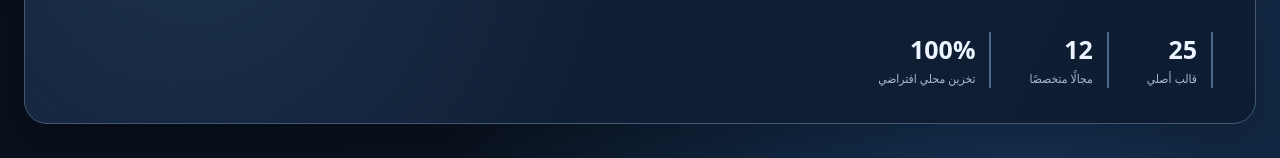
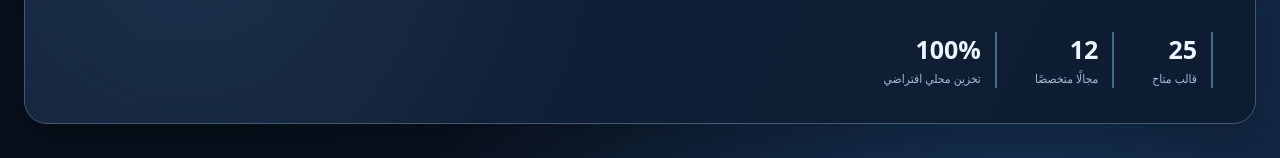
Before and after one commit to nexvary/NEXVARY-PromptForge, an Electron app: page index.html in a window 1280 px wide. Shown: the part 275-433 px from the top of the page. Drawn offline with Linux system fonts and the light colour scheme.

Commit message:
release: align v0.4.0 Android/Windows versions and library count label

```diff
--- a/index.html
+++ b/index.html
@@ -1,7 +1,7 @@
 <!doctype html><html lang="ar" dir="rtl"><head><meta charset="utf-8"><meta name="viewport" content="width=device-width,initial-scale=1"><meta name="theme-color" content="#0a1020"><meta name="description" content="مكتبة صناعة البرومبتات العربية"><title>NEXVARY PromptForge</title><link rel="icon" href="icon.svg" type="image/svg+xml"><link rel="manifest" href="manifest.webmanifest"><link rel="stylesheet" href="styles.css"><script type="module" src="app.js"></script></head><body>
 <div class="shell">
 <header><div class="logo">N<span>✦</span></div><div><b class="brand">NEXVARY <i>PromptForge</i></b><small>منصة صناعة البرومبتات الذكية</small></div><a class="gh" href="https://github.com/nexvary/NEXVARY-PromptForge" target="_blank" rel="noopener noreferrer">GitHub ↗</a></header>
-<section class="hero"><span class="overline">PROMPT INTELLIGENCE PLATFORM • v0.4.0 • PERSONAL STUDIO + VECTOR ICONS</span><h1>من فكرة بسيطة إلى <em>برومبت احترافي</em></h1><p>اكتشف القوالب، خصّصها، وأنشئ تعليمات واضحة تناسب كل مشروع. لا تحتاج إلى حساب أو مفتاح API.</p><div class="stats"><div><strong id="countAll">25</strong><span>قالب أصلي</span></div><div><strong>12</strong><span>مجالًا متخصصًا</span></div><div><strong>100%</strong><span>تخزين محلي افتراضي</span></div></div></section>
+<section class="hero"><span class="overline">PROMPT INTELLIGENCE PLATFORM • v0.4.0 • PERSONAL STUDIO + VECTOR ICONS</span><h1>من فكرة بسيطة إلى <em>برومبت احترافي</em></h1><p>اكتشف القوالب، خصّصها، وأنشئ تعليمات واضحة تناسب كل مشروع. لا تحتاج إلى حساب أو مفتاح API.</p><div class="stats"><div><strong id="countAll">25</strong><span>قالب متاح</span></div><div><strong>12</strong><span>مجالًا متخصصًا</span></div><div><strong>100%</strong><span>تخزين محلي افتراضي</span></div></div></section>
 <nav aria-label="الأقسام"><button data-view="library" class="active">مكتبة البرومبتات</button><button data-view="create">إنشاء برومبت</button><button data-view="data">إدارة المكتبة</button></nav>
 <main><section id="view-library">
 <div class="heading"><div><h2>استكشف المكتبة</h2><p>اختر قالبًا ثم عدّله وفق احتياجك</p></div><input type="search" id="search" placeholder="ابحث في القوالب... (Ctrl + K)" aria-label="بحث في البرومبتات"></div>
```
